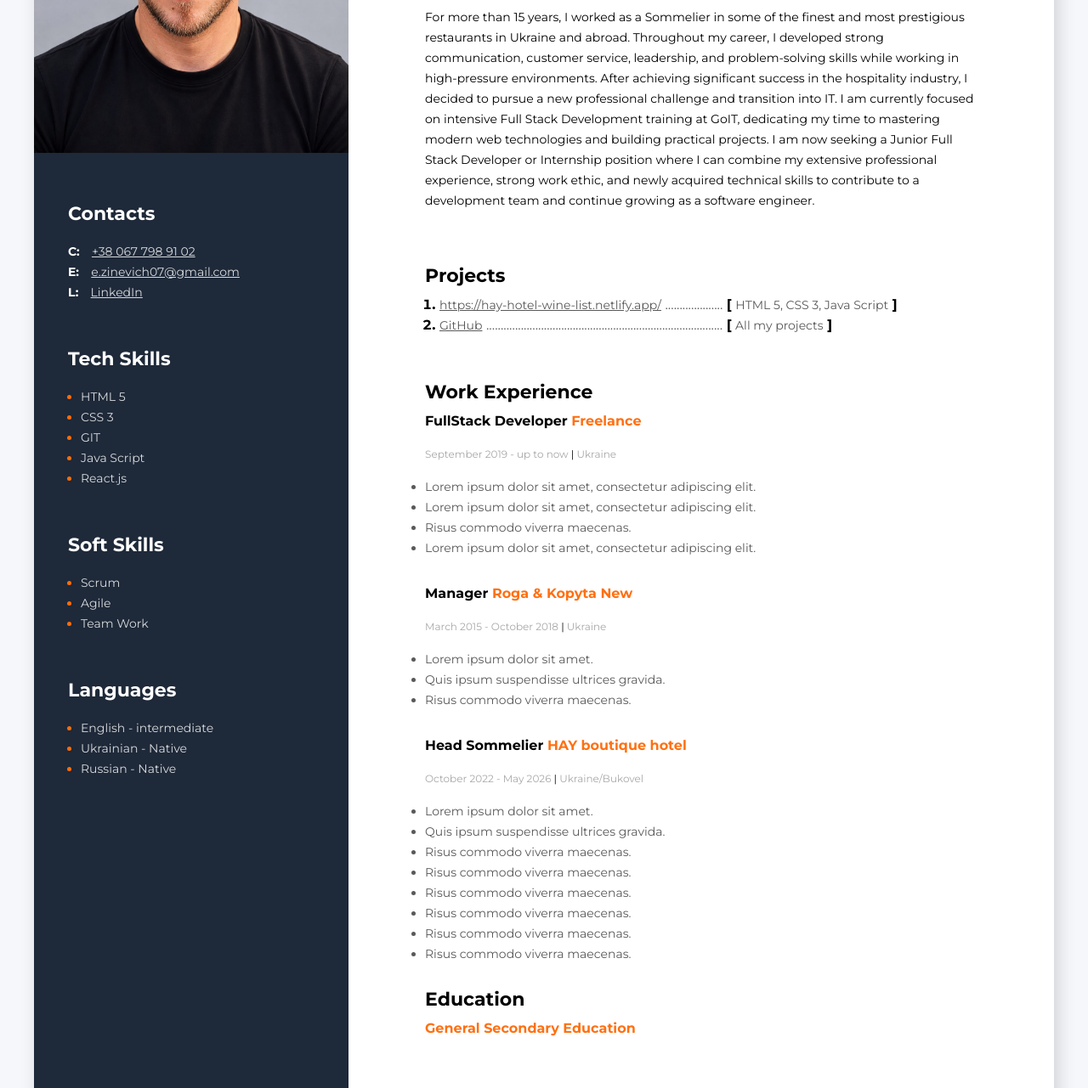
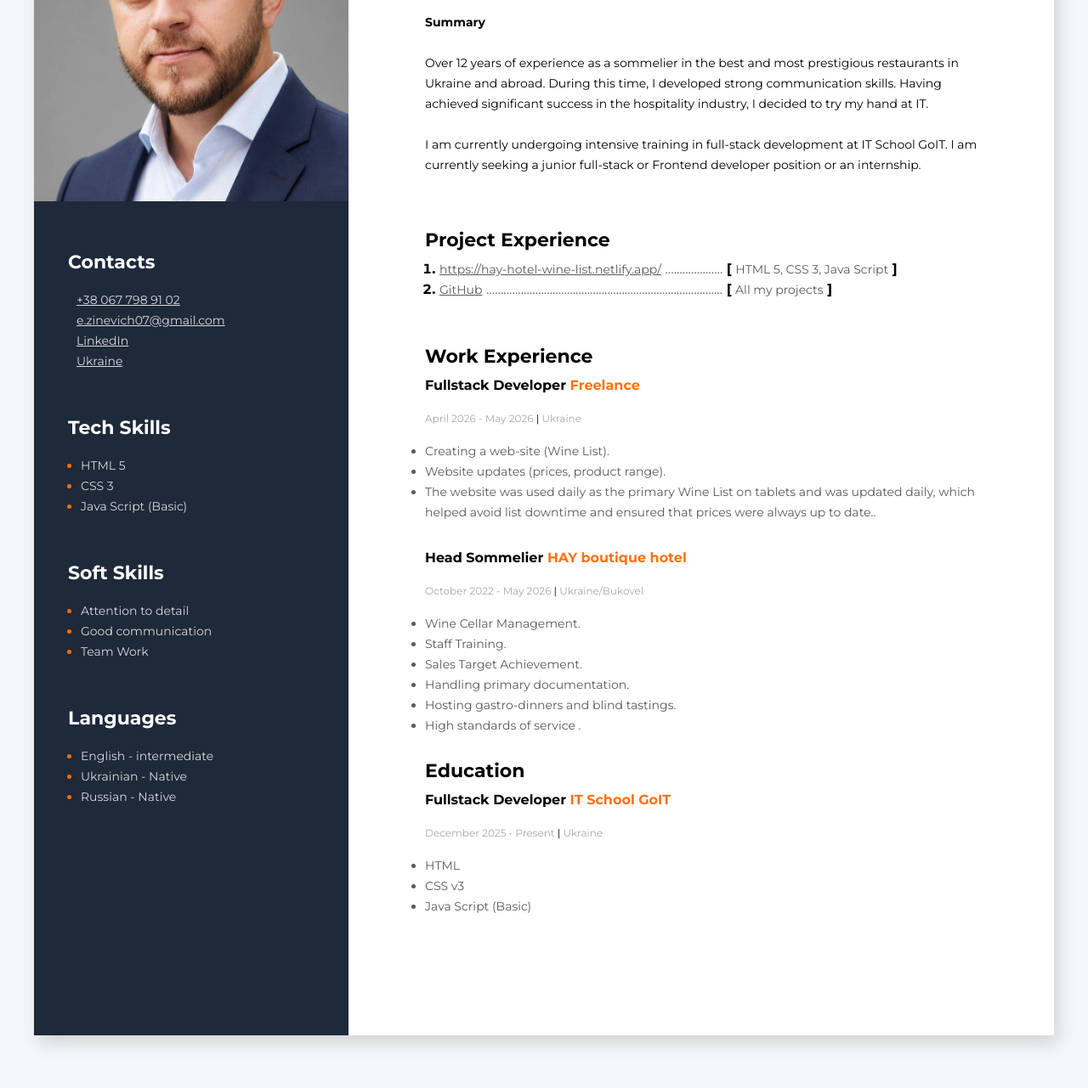
Before and after one commit to Zhekazin/Resume, a website: page index.html in a window 1280 px wide. Shown: the part 227-1508 px from the top of the page at 85% size. After the commit the page ends 1486 px from the top, so only its background shows below. Drawn offline with Linux system fonts and the light colour scheme.

Commit message:
CV Finish

```diff
--- a/index.html
+++ b/index.html
@@ -10,47 +10,37 @@
       rel="stylesheet"
     />
   </head>
-
   <body>
     <div class="wrapper">
       <aside class="sidebar">
-        <img class="my-photo" src="./images/photo_2026-06-02 14.49.26.jpeg" alt="My Photo" />
-
+        <img class="my-photo" src="./images/photo_2026.jpeg" alt="My Photo" />
         <div class="contacts-container">
           <h3 class="contacts-title">Contacts</h3>
           <div>
-            <span class="contacts-link-type">C:</span>
+            <span class="contacts-link-type"></span>
             <a class="contacts-link" href="tel:+380677989102"
               >+38 067 798 91 02</a
             >
           </div>
           <div>
-            <span class="contacts-link-type">E:</span>
+            <span class="contacts-link-type"></span>
             <a class="contacts-link" href="mailto:e.zinevich07@gmail.com"
               >e.zinevich07@gmail.com</a
             >
           </div>
-
-          <!--Facebook
           <div>
-            <span class="contacts-link-type">F:</span>
-            <a
-              class="contacts-link"
-              href="https://www.facebook.com/zinevych.yevhen"
-              >Facebook</a
-            >
-          </div>-->
-
-          <div>
-            <span class="contacts-link-type">L:</span>
+            <span class="contacts-link-type"></span>
             <a
               class="contacts-link"
               href="https://www.linkedin.com/in/yevhen-zinevych-500211161/"
               >LinkedIn</a
             >
           </div>
+          <div>
+            <span class="contacts-link-type"></span>
+            <a class="contacts-link" href="#">Ukraine</a>
+          </div>
         </div>
-
         <div class="tech-skills-container">
           <h3 class="tech-skills-title">Tech Skills</h3>
           <ul>
@@ -61,29 +51,19 @@
               <span class="tech-skills-text">CSS 3</span>
             </li>
             <li class="tech-skills-item">
-              <span class="tech-skills-text">GIT</span>
+              <span class="tech-skills-text">Java Script (Basic)</span>
             </li>
-            <!-- <li class="tech-skills-item"><span class="tech-skills-text">WebPack</span></li> -->
-            <li class="tech-skills-item">
-              <span class="tech-skills-text">Java Script</span>
-            </li>
-            <li class="tech-skills-item">
-              <span class="tech-skills-text">React.js</span>
-            </li>
-            <!--<li class="tech-skills-item"><span class="tech-skills-text">Node.js</span></li>-->
           </ul>
         </div>
-
         <div class="soft-skills-container">
           <h3 class="tech-skills-title">Soft Skills</h3>
           <ul>
             <li class="tech-skills-item">
-              <span class="tech-skills-text">Scrum</span>
+              <span class="tech-skills-text">Attention to detail</span>
             </li>
             <li class="tech-skills-item">
-              <span class="tech-skills-text">Agile</span>
+              <span class="tech-skills-text">Good communication</span>
             </li>
-            <!-- <li class="tech-skills-item"><span class="tech-skills-text">GTD</span></li> -->
             <li class="tech-skills-item">
               <span class="tech-skills-text">Team Work</span>
             </li>
@@ -104,22 +84,25 @@
           </ul>
         </div>
       </aside>
-
+      <!-------------------------------------------HERO---------------------------->
       <div class="about-me-container">
         <div class="info-container">
-          <h2 class="profession">FullStack Developer</h2>
+          <h2 class="profession">Fullstack Developer</h2>
           <h1 class="name">Yevhen Zinevych</h1>
+          <h2 class="profession">Summary</h2>
           <p class="description">
-For more than 15 years, I worked as a Sommelier in some of the finest and most prestigious restaurants in Ukraine and abroad. Throughout my career, I developed strong communication, customer service, leadership, and problem-solving skills while working in high-pressure environments.
-
-After achieving significant success in the hospitality industry, I decided to pursue a new professional challenge and transition into IT. I am currently focused on intensive Full Stack Development training at GoIT, dedicating my time to mastering modern web technologies and building practical projects.
-
-I am now seeking a Junior Full Stack Developer or Internship position where I can combine my extensive professional experience, strong work ethic, and newly acquired technical skills to contribute to a development team and continue growing as a software engineer.
+            Over 12 years of experience as a sommelier in the best and most
+            prestigious restaurants in Ukraine and abroad. During this time, I
+            developed strong communication skills. Having achieved significant
+            success in the hospitality industry, I decided to try my hand at IT.
           </p>
+          <p class="description"> I am currently undergoing intensive training in full-stack
+            development at IT School GoIT. I am currently seeking a junior full-stack or Frontend
+            developer position or an internship.</p>
         </div>
 
         <div class="project-container">
-          <h3 class="about-me-title">Projects</h3>
+          <h3 class="about-me-title">Project Experience</h3>
           <ol>
             <li class="projects-item">
               <a
@@ -135,12 +118,12 @@ I am now seeking a Junior Full Stack Developer or Internship position where I ca
               >
             </li>
             <li class="projects-item">
-              <a
-                class="projects-link"
-                href="https://github.com/Zhekazin"
+              <a class="projects-link" href="https://github.com/Zhekazin"
                 >GitHub</a
               >
-              <span class="dots">..................................................................................</span>
+              <span class="dots"
+                >..................................................................................</span
+              >
               <span
                 ><b>[</b>
                 <span class="tech-name">All my projects</span>
@@ -149,56 +132,31 @@ I am now seeking a Junior Full Stack Developer or Internship position where I ca
             </li>
           </ol>
         </div>
-
         <div>
           <h3 class="about-me-title">Work Experience</h3>
-
           <div>
             <h4 class="profession-title">
-              FullStack Developer
+              Fullstack Developer
               <span class="profession-company">Freelance</span>
             </h4>
             <span class="profession-time"
-              >September 2019 - up to now
+              >April 2026 - May 2026
               <span class="profession-divider">|</span> Ukraine</span
             >
             <ul class="profession-duties">
               <li class="profession-duties-item">
-                Lorem ipsum dolor sit amet, consectetur adipiscing elit.
+                Creating a web-site (Wine List).
               </li>
               <li class="profession-duties-item">
-                Lorem ipsum dolor sit amet, consectetur adipiscing elit.
+                Website updates (prices, product range).
               </li>
               <li class="profession-duties-item">
-                Risus commodo viverra maecenas.
-              </li>
-              <li class="profession-duties-item">
-                Lorem ipsum dolor sit amet, consectetur adipiscing elit.
+                The website was used daily as the primary Wine List on tablets
+                and was updated daily, which helped avoid list downtime and
+                ensured that prices were always up to date..
               </li>
             </ul>
           </div>
-
-          <div>
-            <h4 class="profession-title">
-              Manager <span class="profession-company">Roga & Kopyta New</span>
-            </h4>
-            <span class="profession-time"
-              >March 2015 - October 2018
-              <span class="profession-divider">|</span> Ukraine</span
-            >
-            <ul class="profession-duties">
-              <li class="profession-duties-item">
-                Lorem ipsum dolor sit amet.
-              </li>
-              <li class="profession-duties-item">
-                Quis ipsum suspendisse ultrices gravida.
-              </li>
-              <li class="profession-duties-item">
-                Risus commodo viverra maecenas.
-              </li>
-            </ul>
-          </div>
-
           <div>
             <h4 class="profession-title">
               Head Sommelier
@@ -209,44 +167,36 @@ I am now seeking a Junior Full Stack Developer or Internship position where I ca
               <span class="profession-divider">|</span> Ukraine/Bukovel</span
             >
             <ul class="profession-duties">
+              <li class="profession-duties-item">Wine Cellar Management.</li>
+              <li class="profession-duties-item">Staff Training.</li>
+              <li class="profession-duties-item">Sales Target Achievement.</li>
               <li class="profession-duties-item">
-                Lorem ipsum dolor sit amet.
+                Handling primary documentation.
               </li>
               <li class="profession-duties-item">
-                Quis ipsum suspendisse ultrices gravida.
+                Hosting gastro-dinners and blind tastings.
               </li>
               <li class="profession-duties-item">
-                Risus commodo viverra maecenas.
-              </li>
-              <li class="profession-duties-item">
-                Risus commodo viverra maecenas.
-              </li>
-              <li class="profession-duties-item">
-                Risus commodo viverra maecenas.
-              </li>
-              <li class="profession-duties-item">
-                Risus commodo viverra maecenas.
-              </li>
-              <li class="profession-duties-item">
-                Risus commodo viverra maecenas.
-              </li>
-              <li class="profession-duties-item">
-                Risus commodo viverra maecenas.
+                High standards of service .
               </li>
             </ul>
           </div>
-
           <h3 class="about-me-title">Education</h3>
           <div>
             <h4 class="profession-title">
-              <span class="profession-company"
-                >General Secondary Education</span
+              Fullstack Developer<span class="profession-company">
+                IT School GoIT</span
               >
             </h4>
-            <!--<h4 class="profession-duties-item">Management</h4>-->
-            <!--<span class="profession-time"
-              >September 2009 - June 2014
-              <span class="profession-divider">|</span> Ukraine</span>-->
+            <span class="profession-time"
+              >December 2025 - Present
+              <span class="profession-divider">|</span> Ukraine</span
+            >
+            <ul class="profession-duties">
+              <li class="profession-duties-item">HTML</li>
+              <li class="profession-duties-item">CSS v3</li>
+              <li class="profession-duties-item">Java Script (Basic)</li>
+            </ul>
           </div>
         </div>
       </div>
--- a/style.css/style.css
+++ b/style.css/style.css
@@ -127,6 +127,7 @@ body {
     font-size: 45px;
     font-weight: 700;
     line-height: 1.2;
+    margin-bottom: 30px;
 }
 
 .description {
```
